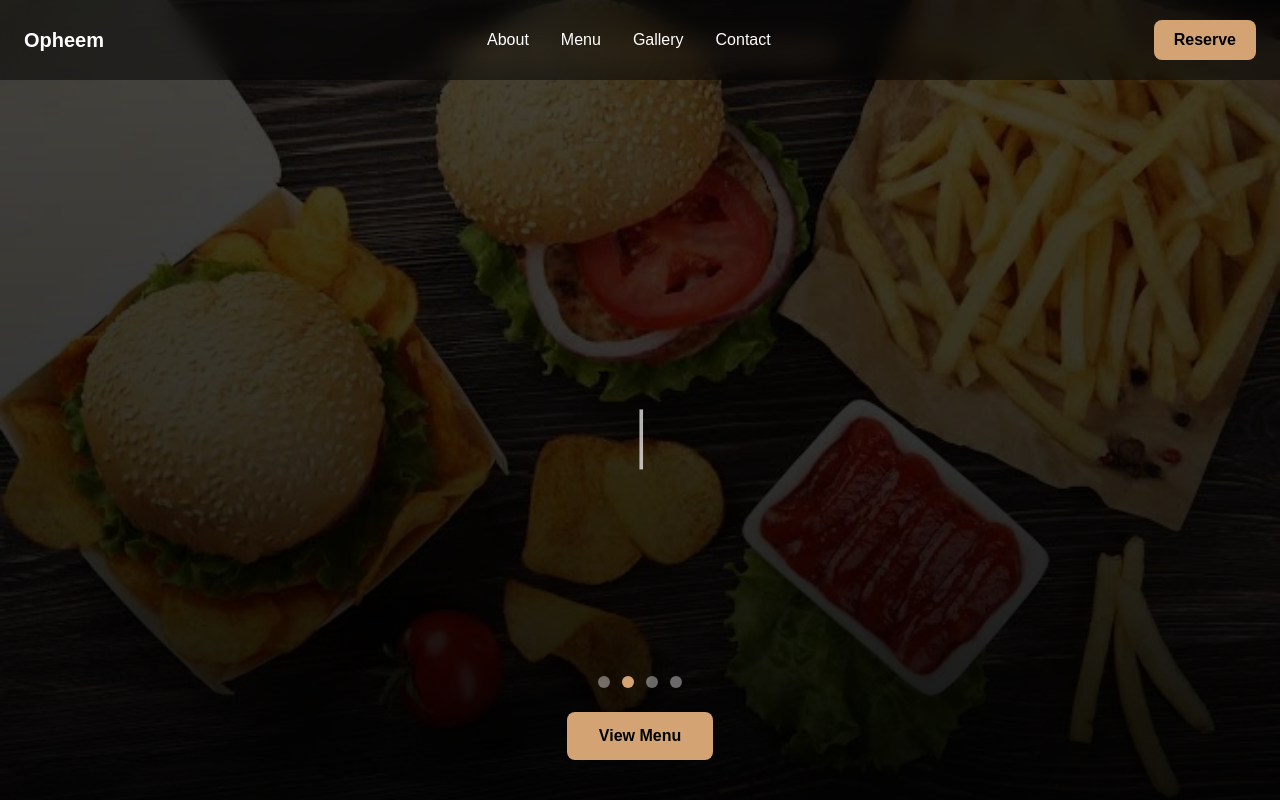
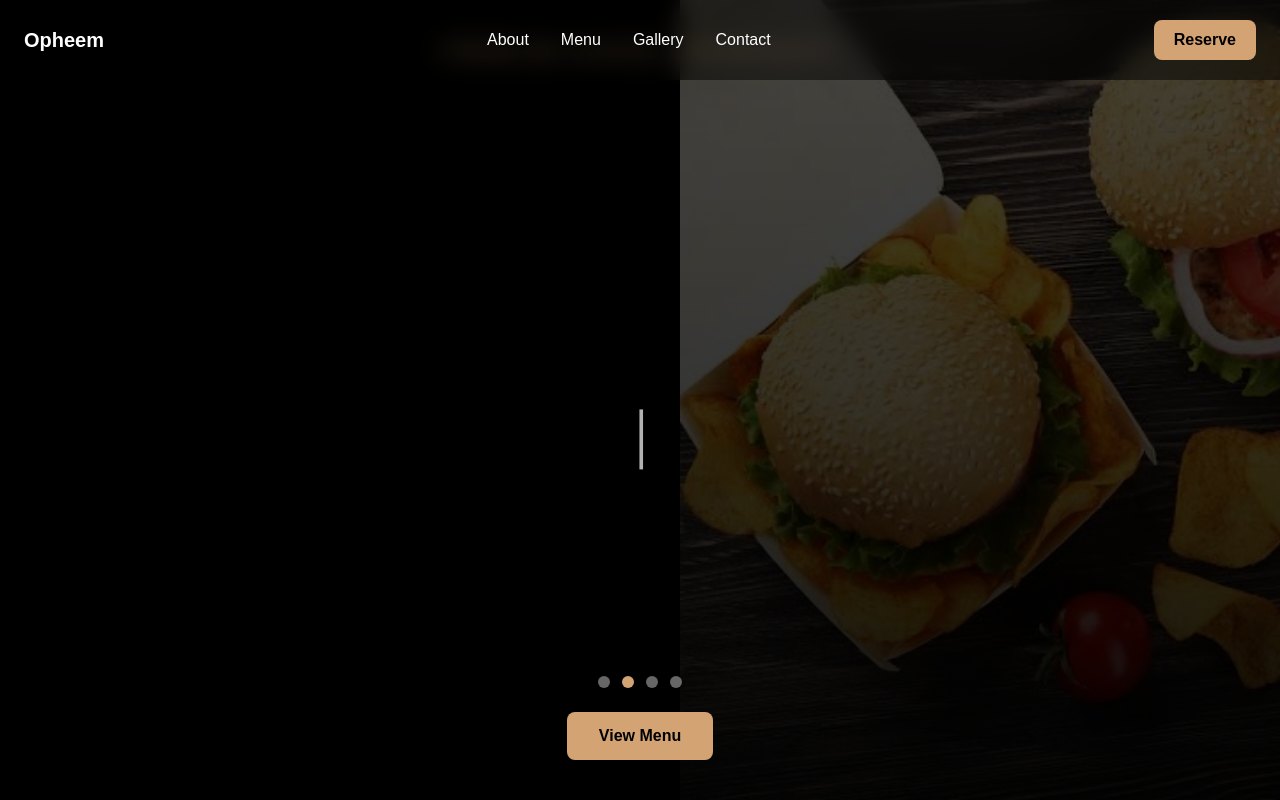
Before and after one commit to Emmanuel-Oseyamen/opheem-recipes-lounge, a Next.js app: page / in a window 1280 px wide. Shown: the top 800 px of the page. Built offline with nearby package versions, Linux system fonts and the light colour scheme.

Commit message:
Complete Opheem Recipes & Lounge website

```diff
--- a/src/components/Hero.tsx
+++ b/src/components/Hero.tsx
@@ -101,19 +101,16 @@ export default function Hero() {
     <section className="relative min-h-screen overflow-hidden">
 
       {/* ---------------- BACKGROUND ---------------- */}
-      <div className="absolute inset-0">
+      <div className="absolute inset-0 flex items-center justify-center bg-black">
         <AnimatePresence mode="sync">
           <motion.img
             key={current}
             src={images[current]}
-            alt="hero background"
-            className="absolute inset-0 h-full w-full object-cover md:object-cover"
-            style={{
-              objectPosition: imagePositions[current],
-            }}
-            initial={{ opacity: 0, scale: 1.1 }}
+            alt="hero"
+            className="h-full w-full object-contain md:object-cover"
+            initial={{ opacity: 0, scale: 1.05 }}
             animate={{ opacity: 1, scale: 1 }}
-            exit={{ opacity: 0, scale: 1.05 }}
+            exit={{ opacity: 0, scale: 1.02 }}
             transition={{
               duration: 1.6,
               ease: [0.4, 0, 0.2, 1],
```
